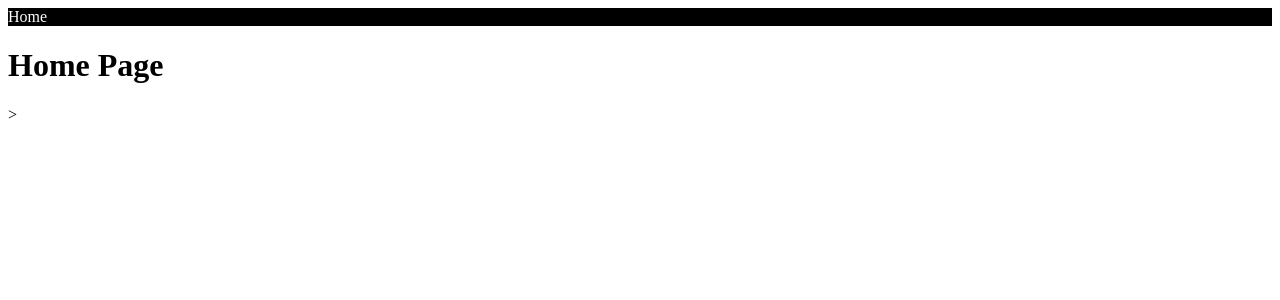
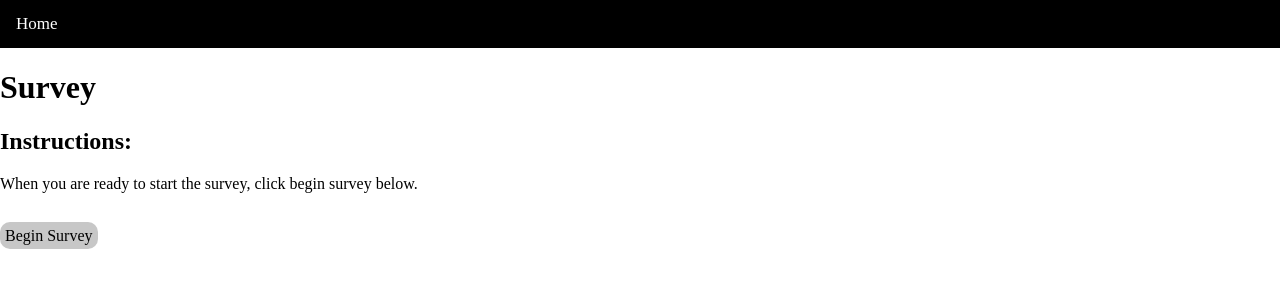
Before and after one commit to Rajayne/FlaskSurvey, a Flask app: page / in a window 1280 px wide. Shown: the top 300 px of the page. Run offline with Flask 2, Linux system fonts and the light colour scheme.

Commit message:
Create button to navigate to next page

```diff
--- a/app.py
+++ b/app.py
@@ -15,3 +15,9 @@ from surveys import satisfaction_survey
 @app.route('/')
 def home():
     return render_template('home.html')
+
+RESPONSES = []
+
+@app.route('/question')
+def question():
+    return render_template('question.html')
--- a/static/app.css
+++ b/static/app.css
@@ -1,3 +1,8 @@
+body {
+    margin: 0;
+    padding 0;
+}
+
 .navbar {
     background-color: black;
     overflow: hidden;
@@ -6,4 +11,15 @@
 .navbar a {
     color: white;
     text-decoration: none;
+    float: left;
+    font-size: 17px;
+    padding: 14px 16px;
 }
+
+.button {
+    color: black;
+    text-decoration: none;
+    border-radius: 10px;
+    background-color: rgb(199, 199, 199);
+    padding: 5px;
+}
--- a/templates/home.html
+++ b/templates/home.html
@@ -2,5 +2,12 @@
 
 {% block title %} Home Page {% endblock %}
 {% block content %}
-<h1>Home Page</h1>>
+<h1>Survey</h1>
+
+<h2>Instructions:</h2>
+<p>When you are ready to start the survey, click begin survey below.</p>
+<br>
+
+<a href="/question" class="button">Begin Survey</a>
+
 {% endblock %}
```
Also changed, not shown: templates/question.html (added, +7 -0 lines).
